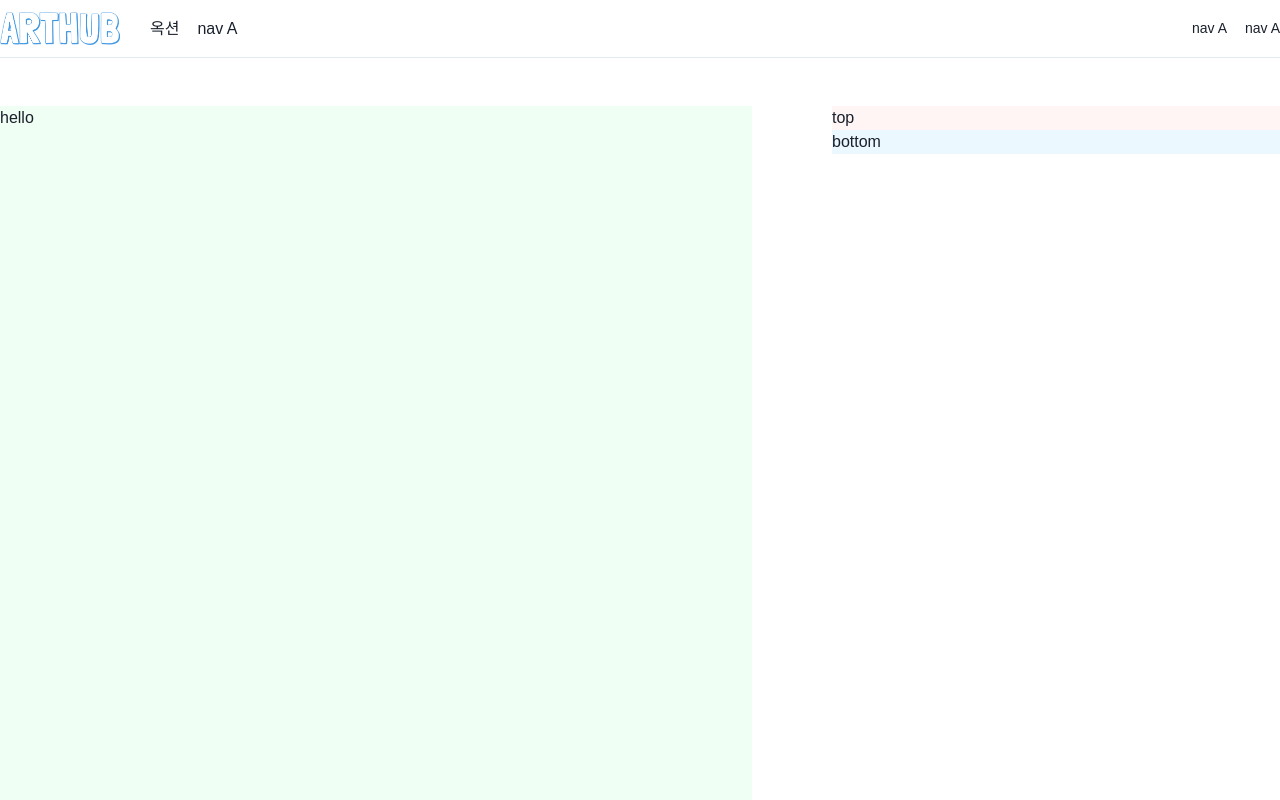
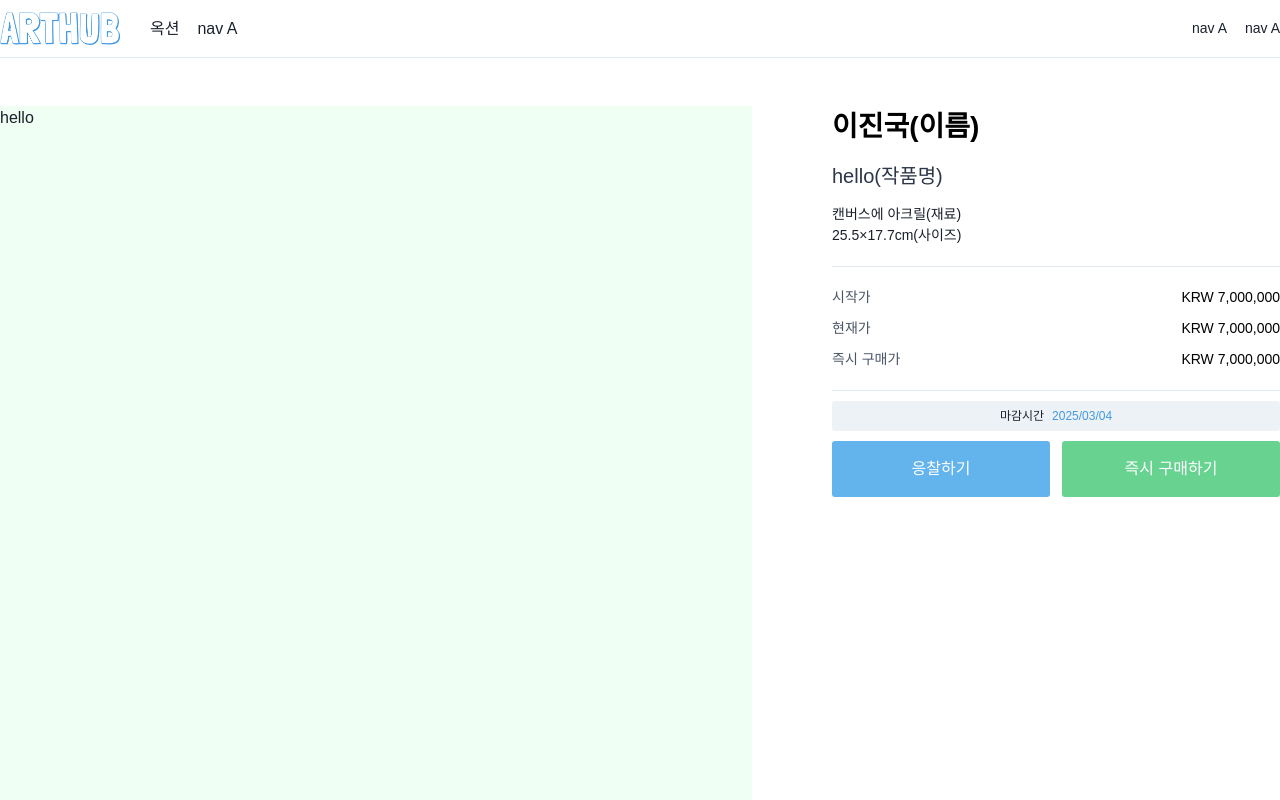
Before and after one commit to jinkook0126/arthub, a Next.js app: page /auction/1 in a window 1280 px wide. Shown: the top 800 px of the page. Built offline with nearby package versions, Linux system fonts and the light colour scheme; a web font is replaced by a local one.

Commit message:
feat: 상품 상세 진행중 #3
- 상품 구매 영역

```diff
--- a/src/app/auction/[idx]/page.tsx
+++ b/src/app/auction/[idx]/page.tsx
@@ -1,4 +1,4 @@
-import { Box, Flex, Text } from '@chakra-ui/react';
+import { Center, Box, Flex, Text, VStack } from '@chakra-ui/react';
 
 function AuctionDetail() {
   return (
@@ -9,19 +9,68 @@ function AuctionDetail() {
             <Text>hello</Text>
           </Box>
           <Box w='28rem' pos='sticky' bottom={0}>
-            <Box pos='sticky' top='3.625rem' overflowX='hidden' overflowY='scroll'>
-              <Box bg='red.50'>
-                <Text>top</Text>
+            <Box pos='sticky' top='calc(3.625rem + 3rem)' overflowX='hidden' overflowY='scroll'>
+              <Text fontSize='28px' fontWeight={700} color='black'>
+                이진국(이름)
+              </Text>
+              <Text fontSize='20px' color='gray.700' my='13px' lineHeight='1.5em'>
+                hello(작품명)
+              </Text>
+              <Box mb='20px'>
+                <Text fontSize='14px'>캔버스에 아크릴(재료)</Text>
+                <Text fontSize='14px'>25.5×17.7cm(사이즈)</Text>
               </Box>
-              <Box bg='blue.50'>
-                <Text>bottom</Text>
+              <VStack py='20px' borderColor='gray.200' borderBottomWidth={1} borderTopWidth={1} gap='10px'>
+                <Flex w='100%' align='center' justify='space-between' fontWeight={500} fontSize='14px'>
+                  <Text color='gray.600'>시작가</Text>
+                  <Text color='black'>KRW 7,000,000</Text>
+                </Flex>
+                <Flex w='100%' align='center' justify='space-between' fontWeight={500} fontSize='14px'>
+                  <Text color='gray.600'>현재가</Text>
+                  <Text color='black'>KRW 7,000,000</Text>
+                </Flex>
+                <Flex w='100%' align='center' justify='space-between' fontWeight={500} fontSize='14px'>
+                  <Text color='gray.600'>즉시 구매가</Text>
+                  <Text color='black'>KRW 7,000,000</Text>
+                </Flex>
+              </VStack>
+              <Box mt='10px'>
+                <Center p='6px' bg='gray.100' fontSize='12px' fontWeight={500} mb='10px' borderRadius='3px'>
+                  <Text>
+                    마감시간
+                    <Text color='blue.400' as='span' pl='8px'>
+                      2025/03/04
+                    </Text>
+                  </Text>
+                </Center>
+                <Flex gap='12px'>
+                  <Center
+                    as='button'
+                    h='56px'
+                    flex={1}
+                    bg='blue.300'
+                    _hover={{ bg: 'blue.400' }}
+                    borderRadius='3px'
+                    color='white'
+                  >
+                    <Text>응찰하기</Text>
+                  </Center>
+                  <Center
+                    as='button'
+                    h='56px'
+                    flex={1}
+                    bg='green.300'
+                    _hover={{ bg: 'green.400' }}
+                    borderRadius='3px'
+                    color='white'
+                  >
+                    <Text>즉시 구매하기</Text>
+                  </Center>
+                </Flex>
               </Box>
             </Box>
           </Box>
         </Flex>
-        <Box h='2000px' bg='gray.50'>
-          <Text>hello</Text>
-        </Box>
       </Box>
     </Box>
   );
```
